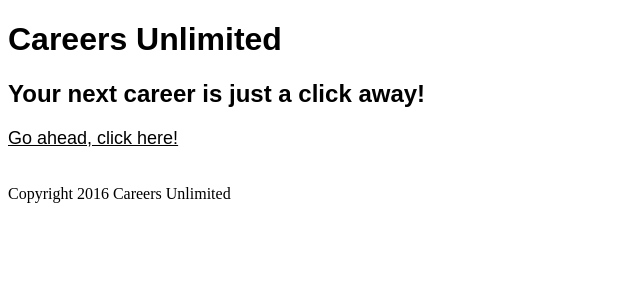
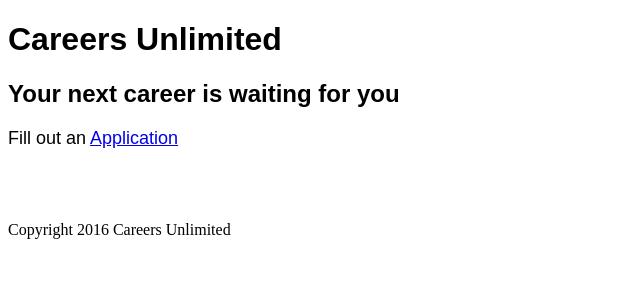
Before and after one commit to groovycol/skills3-flask, a Flask app: page / in a window 1280 px wide. Shown: the top 300 px of the page, without its empty margins (0-640 px from the left). Run offline with Flask 2, Linux system fonts and the light colour scheme.

Commit message:
Added changes from Bonnie's feedback

```diff
--- a/static/styles.css
+++ b/static/styles.css
@@ -5,7 +5,7 @@ h1, h2 {
     font-family: sans-serif;
 }
 
-p, a {
+#text, #links {
     color:black;
     font-family: sans-serif;
     font-size: large;
@@ -19,7 +19,7 @@ input {
     font-weight:bold;
 }
 
-div {
+#textbox {
     font-family: sans-serif;
     display: block;
     width: 400px;
--- a/templates/application-response.html
+++ b/templates/application-response.html
@@ -7,7 +7,7 @@
 <body>
     {% block content %}
     <h2>Thank you!</h2>
-        <p>Thank you, {{ fname }} {{ lname }}, for applying to be a {{ job_wanted }}. Your minimum salary requirement is {{ salary_req }} dollars.
+        <p id="text">Thank you, {{ fname }} {{ lname }}, for applying to be a {{ job_wanted }}. Your minimum salary requirement is {{ salary_req }} dollars.
         </p>
 
     {% endblock %}
--- a/templates/index.html
+++ b/templates/index.html
@@ -6,8 +6,8 @@
     </head>
 <body>
     {% block content %}
-    <h2>Your next career is just a click away!</h2>
-    <a href="/application-form">Go ahead, click here!</a>
+    <h2>Your next career is waiting for you</h2>
+    <p id="text">Fill out an <a id="link" href="/application-form">Application</a></p>
     <br><br>
     {% endblock %}
 </body>
```
Also changed, not shown: templates/application-form.html (+8 -8 lines).
